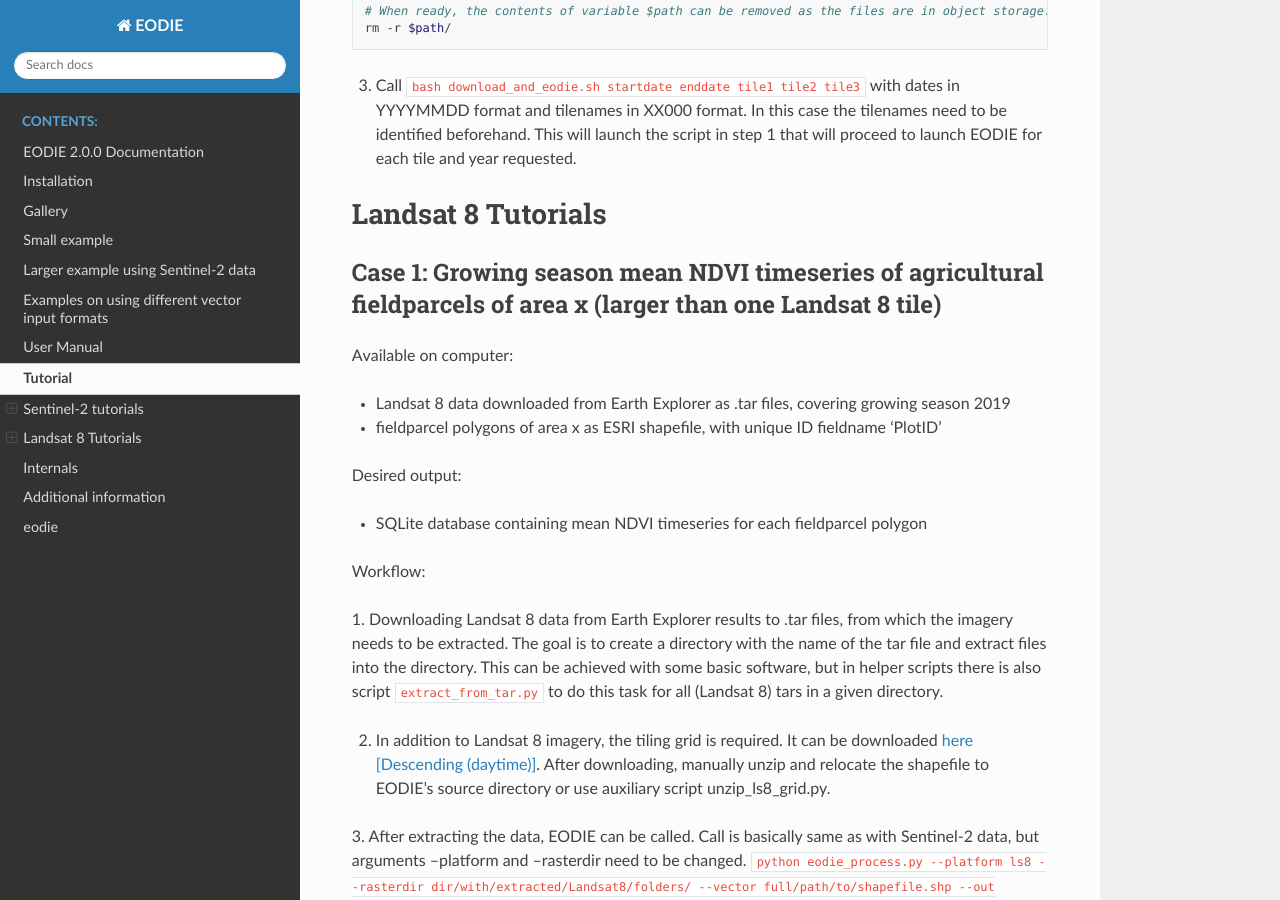
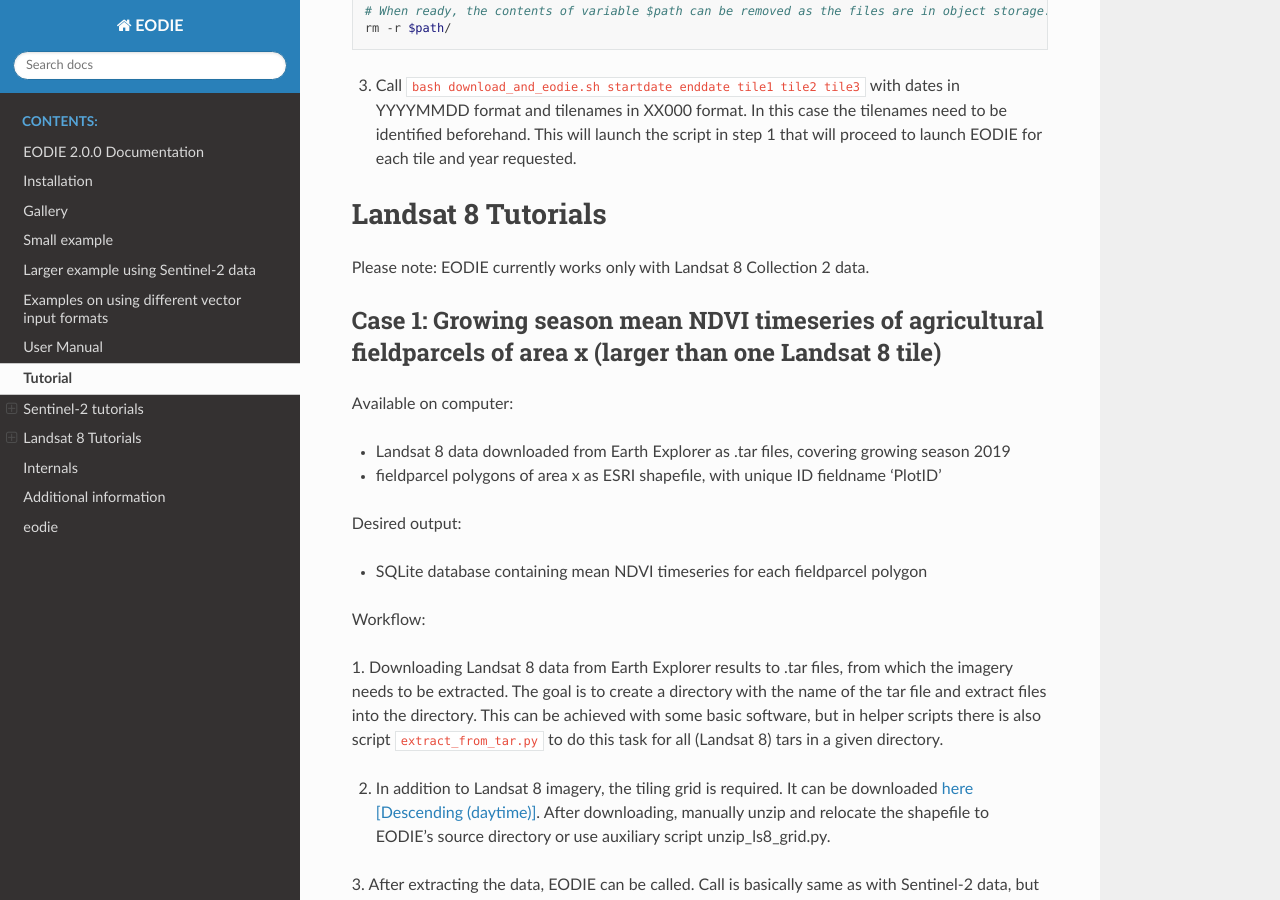
Before and after one commit to samumantha/EODIE, a Sphinx documentation site: the page built from docs/Tutorial.rst, in a window 1280 px wide and 900 px high, scrolled down 3762 px. Built offline with Sphinx 7.4.7 and the Read the Docs theme 2.0.0, drawn with Linux system fonts in a browser that asks for light colours.

Commit message:
Add mention of Collection 2 with Landsat 8

```diff
--- a/docs/Tutorial.rst
+++ b/docs/Tutorial.rst
@@ -174,6 +174,8 @@ Case 4: As Case 3 but with data on objectstorage
 Landsat 8 Tutorials
 ===================
 
+Please note: EODIE currently works only with Landsat 8 Collection 2 data.
+
 Case 1: Growing season mean NDVI timeseries of agricultural fieldparcels of area x (larger than one Landsat 8 tile)
 ---------------------------------------------------------------------------------------------------------------------
 
```
